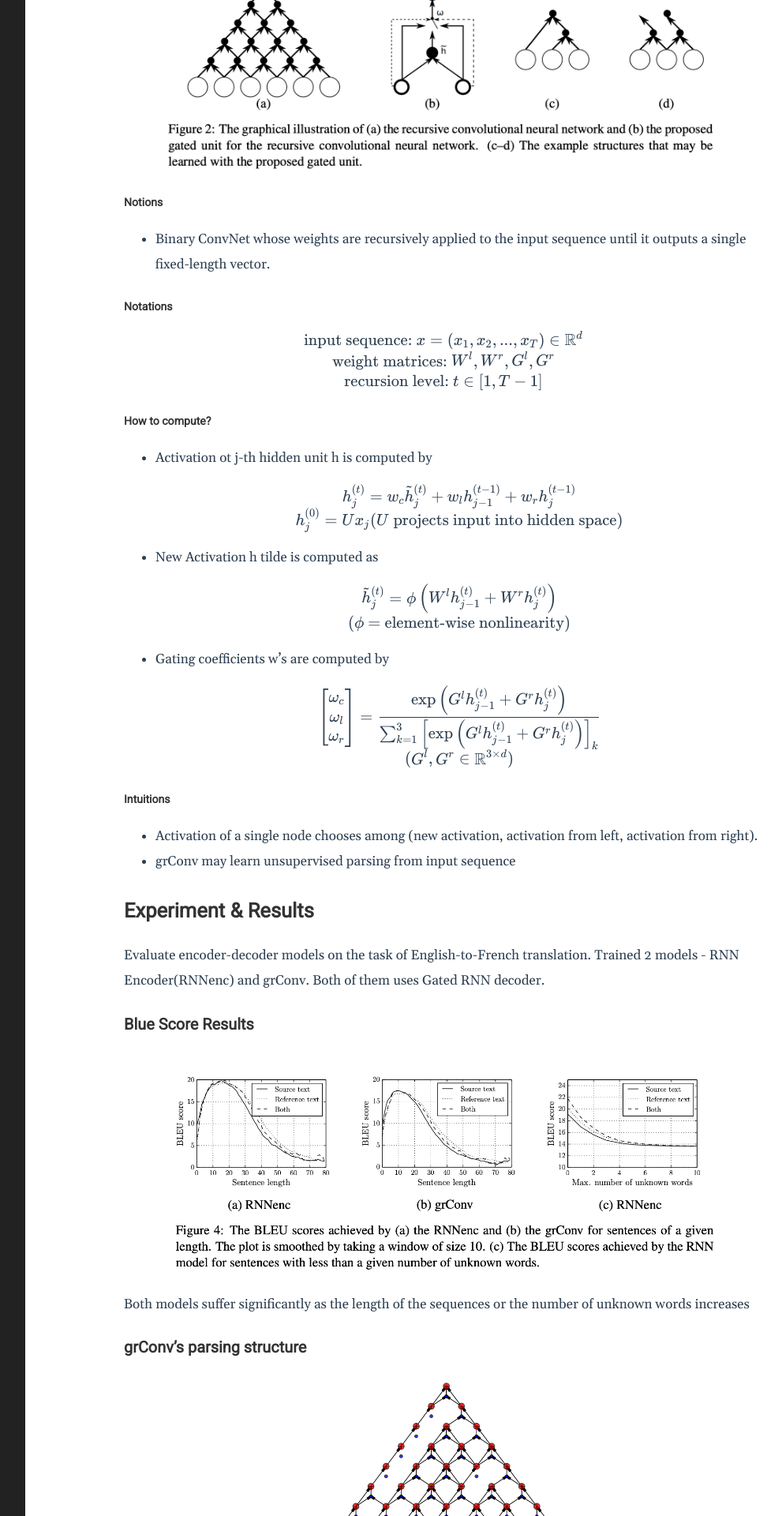
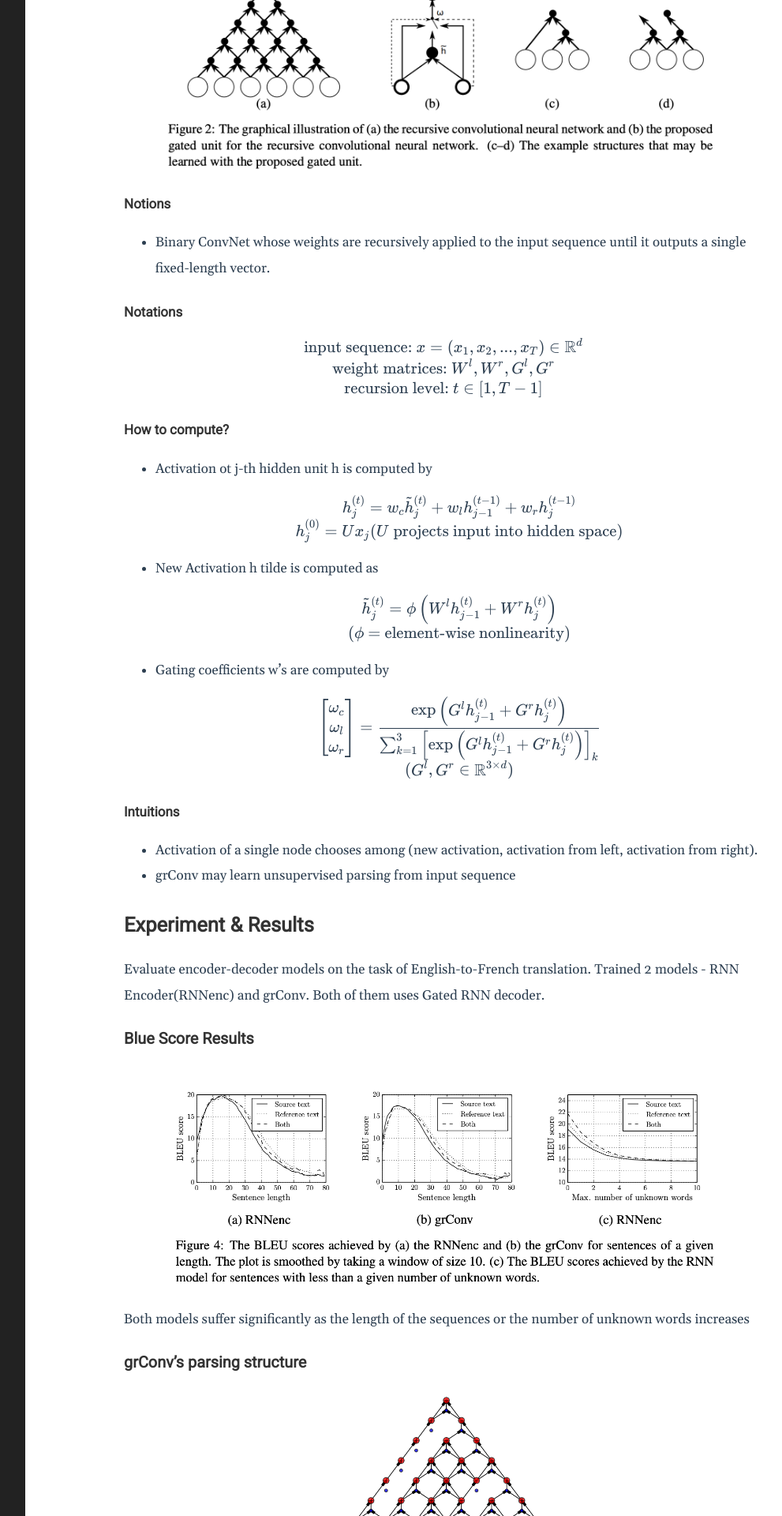
Before and after one commit to changwoolab/changwoolab.github.io, a Jekyll site: the page built from _posts/2024-09-25-19-grconv.md, in a window 1280 px wide. Shown: the part 1131-3051 px from the top of the page at 79% size, without its empty margins (188-1179 px from the left). Built offline with Jekyll 4.4.1, drawn with Linux system fonts in a browser that asks for light colours.

Commit message:
h5 -> h4

```diff
--- a/_posts/2024-09-25-19-grconv.md
+++ b/_posts/2024-09-25-19-grconv.md
@@ -36,11 +36,11 @@ $$
 
 <img src="/public/img/grconv-2.png" style="display: block; margin: auto;" width="90%" />
 
-##### Notions
+#### Notions
 
 - Binary ConvNet whose weights are recursively applied to the input sequence until it outputs a single fixed-length vector.
 
-##### Notations
+#### Notations
 
 $$
 \text{input sequence: }x = (x_1,x_2,...,x_T) \in \R^d\\
@@ -48,7 +48,7 @@ $$
 \text{recursion level: } t \in [1,T-1]
 $$
 
-##### How to compute?
+#### How to compute?
 
 - Activation ot j-th hidden unit h is computed by
 
@@ -70,7 +70,7 @@ $$
     (G^l, G^r \in \mathbb{R}^{3 \times d})
     $$
 
-##### Intuitions
+#### Intuitions
 
 - Activation of a single node chooses among (new activation, activation from left, activation from right).
 - grConv may learn unsupervised parsing from input sequence
```
